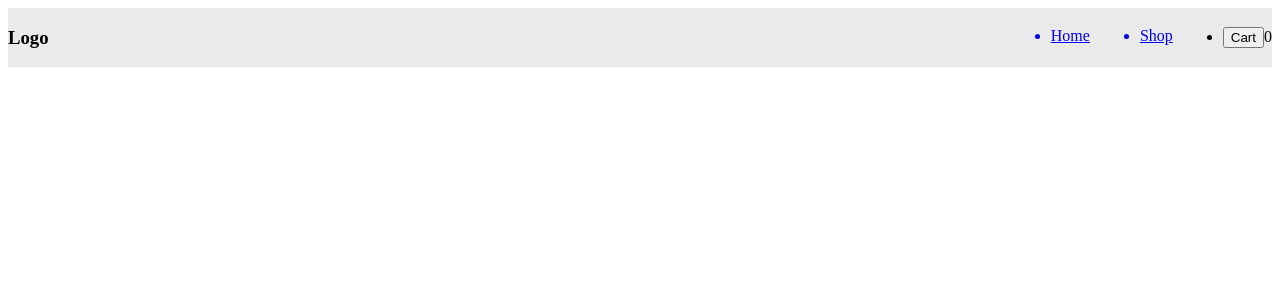
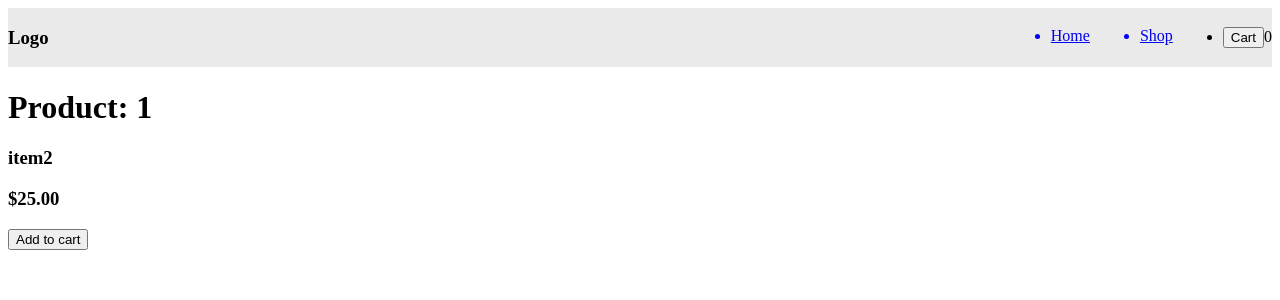
Before and after one commit to pcho101/top-shopping-cart, a React (Create React App) app: page /product/1 in a window 1280 px wide. Shown: the top 300 px of the page. Built offline with nearby package versions, Linux system fonts and the light colour scheme.

Commit message:
Add Product page

```diff
--- a/src/App.js
+++ b/src/App.js
@@ -3,6 +3,7 @@ import Nav from "./components/Nav";
 import Home from "./components/Home";
 import Shop from "./components/Shop";
 import Cart from "./components/Cart";
+import Product from "./components/Product";
 import { useState } from "react";
 
 function App() {
@@ -64,6 +65,14 @@ function App() {
       <Routes>
         <Route path="/" element={<Home />} />
         <Route path="/shop" element={<Shop addToCart={addToCart} currencyFormat={currencyFormat}/>} />
+        <Route path="/product/:productId" element={<Product addToCart={addToCart} currencyFormat={currencyFormat} />} />
+        <Route path="*"
+          element={
+            <main style={{ padding: "1rem" }}>
+              <p>Page Not Found</p>
+            </main>
+          }
+        />
       </Routes>
     </BrowserRouter>
   );
--- /dev/null
+++ b/src/components/Product.js
@@ -0,0 +1,39 @@
+import { useParams } from "react-router-dom";
+
+const Product = (props) => {
+  const { addToCart, currencyFormat } = props;
+  const sampleData = [
+    {
+      name: 'item1',
+      id: 0,
+      price: 20.50,
+    },
+    {
+      name: 'item2',
+      id: 1,
+      price: 25.00,
+    },
+    {
+      name: 'item3',
+      id: 2,
+      price: 5.00,
+    },
+    {
+      name: 'item4',
+      id: 3,
+      price: 7.50,
+    }
+  ]
+  let params = useParams();
+  const item = sampleData.find((item) => item.id === parseInt(params.productId, 10))
+  return (
+    <div>
+      <h1>Product: {params.productId}</h1>
+      <h3>{item.name}</h3>
+      <h3>{currencyFormat(item.price)}</h3>
+      <button onClick={()=>addToCart(item)}>Add to cart</button>
+    </div>
+  )
+}
+
+export default Product;
--- a/src/components/Shop.js
+++ b/src/components/Shop.js
@@ -1,8 +1,9 @@
-import { useSearchParams } from "react-router-dom";
+import { useNavigate, useSearchParams } from "react-router-dom";
 
 const Shop = (props) => {
   const { addToCart, currencyFormat } = props;
   let [searchParams, setSearchParams] = useSearchParams();
+  let navigate = useNavigate();
   const sampleData = [
     {
       name: 'item1',
@@ -53,7 +54,7 @@ const Shop = (props) => {
         return name.includes(filter.toLocaleLowerCase());
       })
       .map((item) => (
-        <div key={item.id} style={itemStyle}>
+        <div key={item.id} style={itemStyle} onClick={() => navigate(`/product/${item.id}`)}>
           <div>{item.name}</div>
           <div>{currencyFormat(item.price)}</div>
           <button onClick={()=>addToCart(item)}>Add to cart</button>
```
